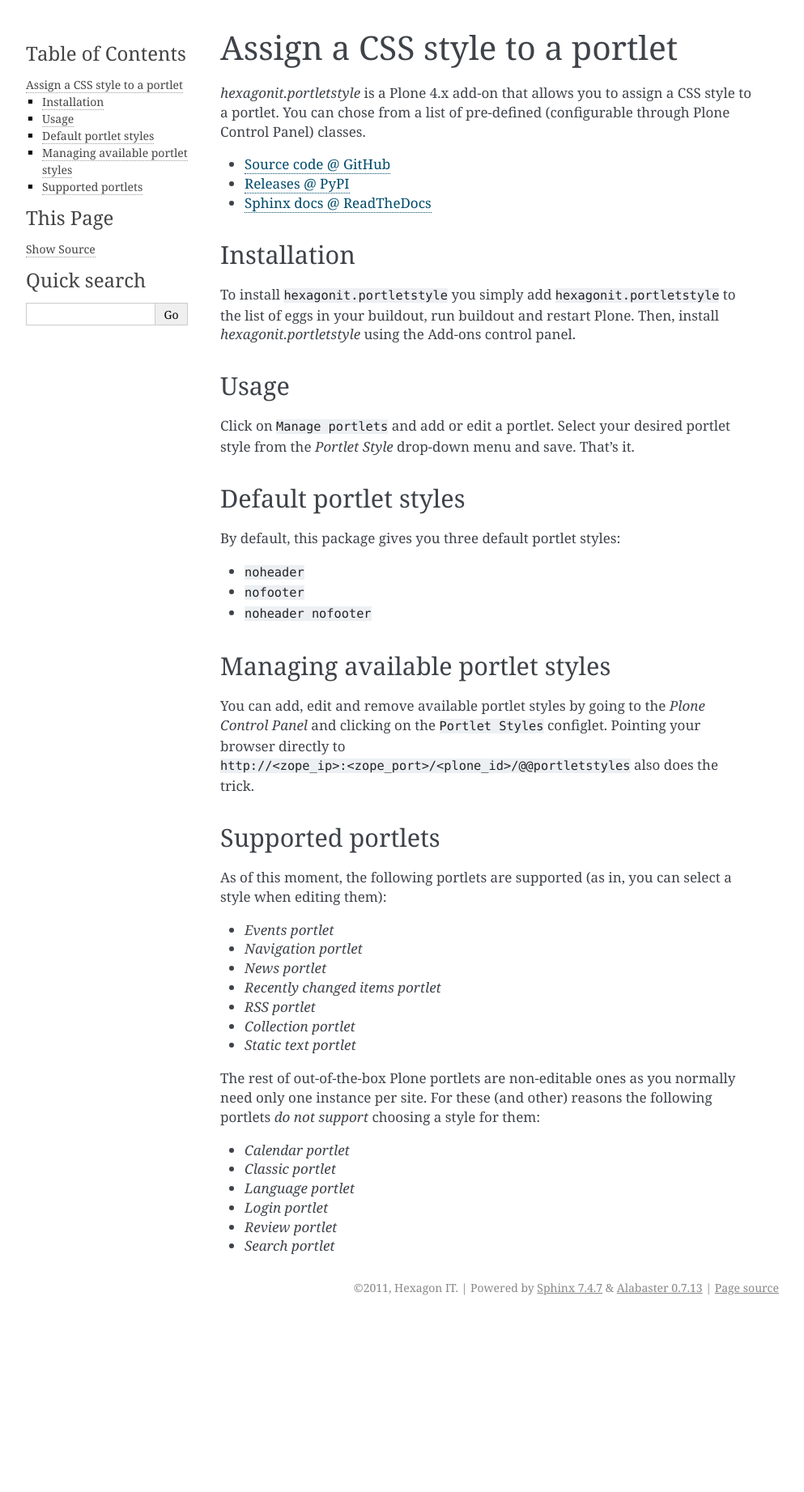
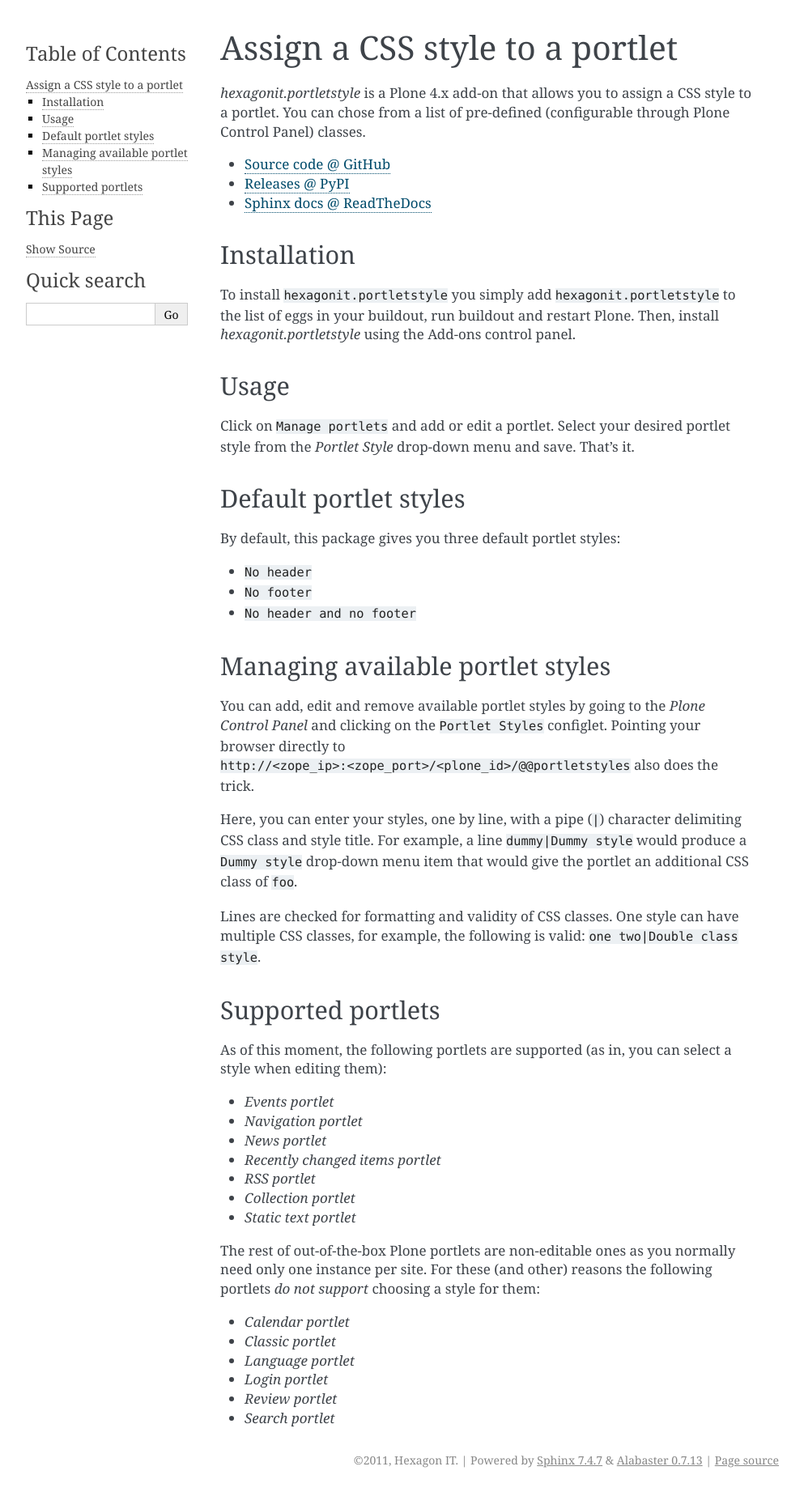
Before and after one commit to hexagonit/hexagonit.portletstyle, a Sphinx documentation site: the page built from hexagonit/portletstyle/docs/README.rst, in a window 1280 px wide. Shown: the whole page at 81% size, without its empty margins (148-1141 px from the left). Built offline with Sphinx 7.4.7, drawn with Linux system fonts in a browser that asks for light colours; before the commit the page ends 1630 px from its top, so only the background shows below that.

Commit message:
more documentation on using the control panel configlet

```diff
--- a/hexagonit/portletstyle/docs/README.rst
+++ b/hexagonit/portletstyle/docs/README.rst
@@ -32,9 +32,9 @@
 
 By default, this package gives you three default portlet styles:
 
-* ``noheader``
-* ``nofooter``
-* ``noheader nofooter``
+* ``No header``
+* ``No footer``
+* ``No header and no footer``
 
 
 Managing available portlet styles
@@ -44,6 +44,15 @@
 Control Panel` and clicking on the ``Portlet Styles`` configlet. Pointing your
 browser directly to ``http://<zope_ip>:<zope_port>/<plone_id>/@@portletstyles``
 also does the trick.
+
+Here, you can enter your styles, one by line, with a pipe (``|``) character
+delimiting CSS class and style title. For example, a line ``dummy|Dummy style``
+would produce a ``Dummy style`` drop-down menu item that would give the portlet
+an additional CSS class of ``foo``.
+
+Lines are checked for formatting and validity of CSS classes. One style can have
+multiple CSS classes, for example, the following is valid:
+``one two|Double class style``.
 
 
 Supported portlets
```
